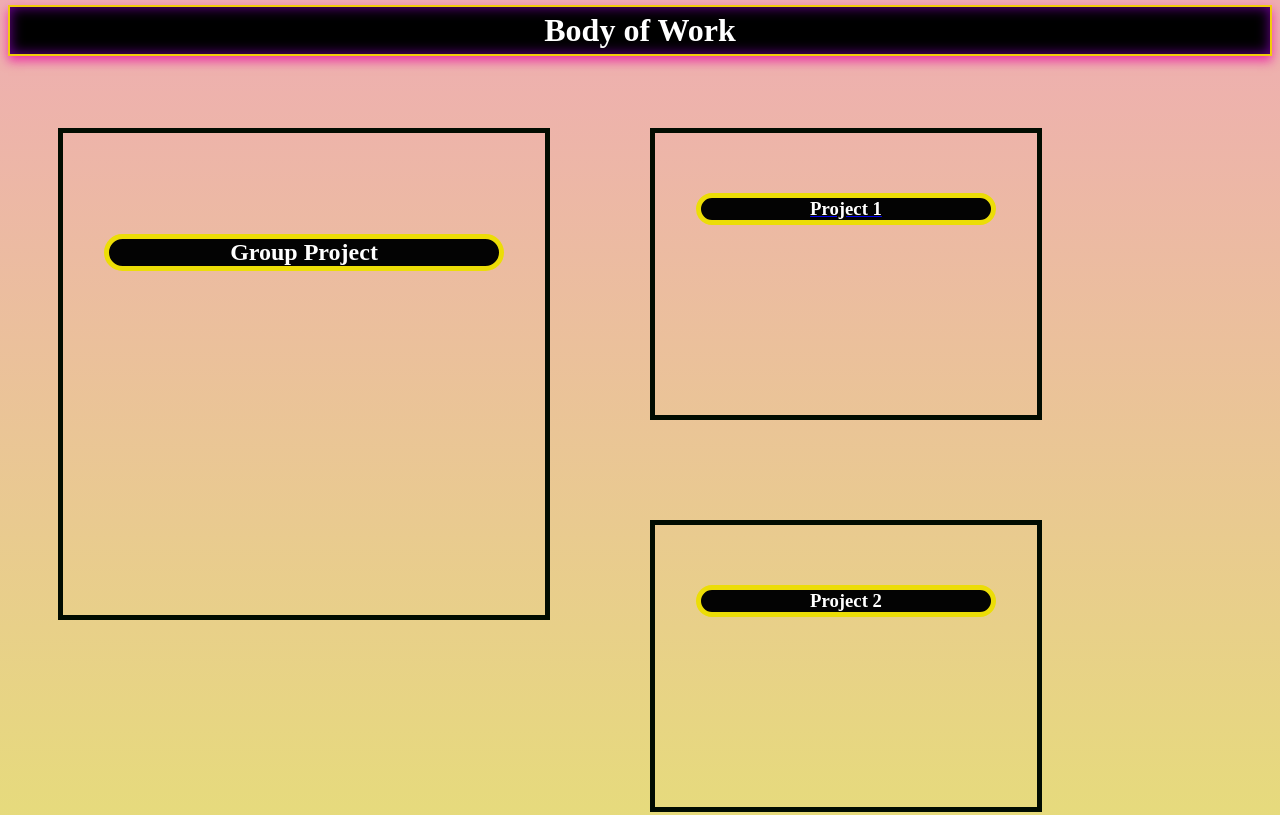
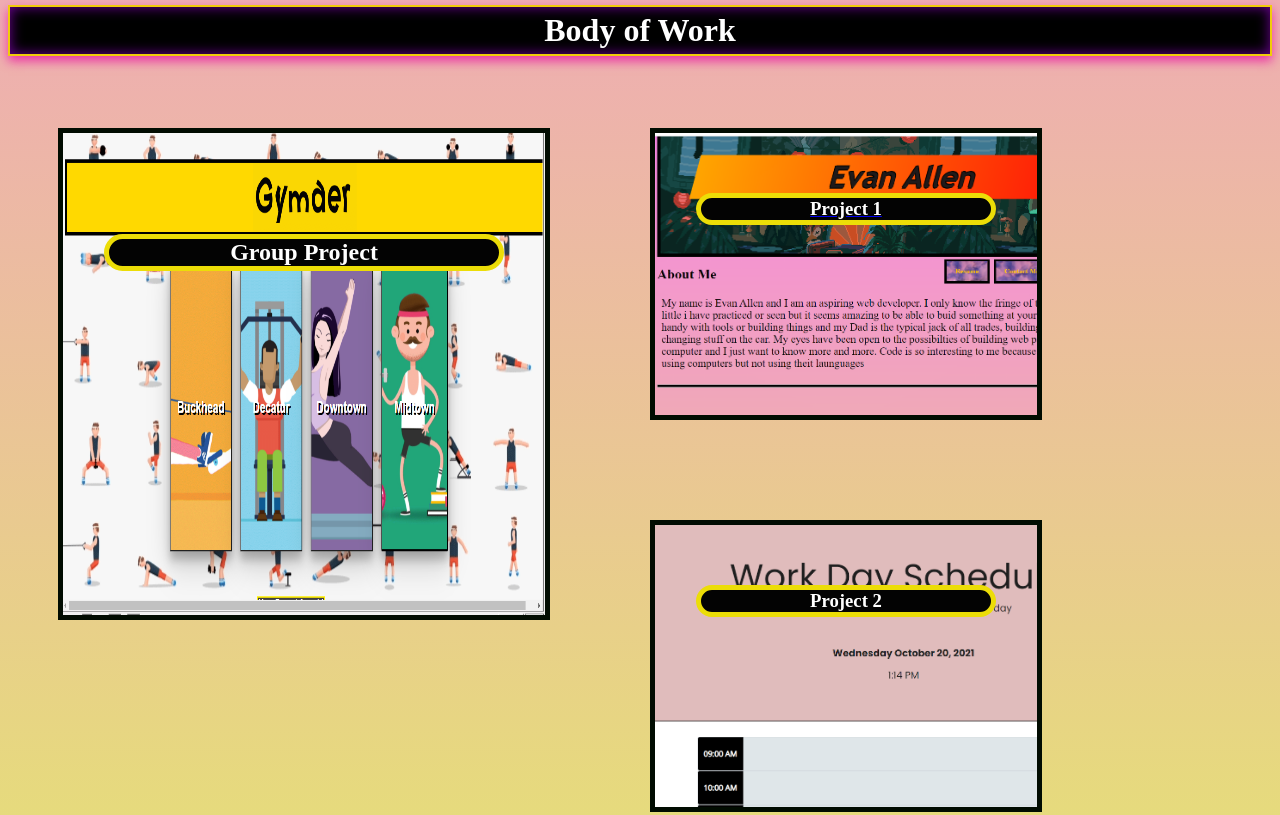
Before and after one commit to Atalien145/Updated-Portfolio, a plain HTML site: page index.html in a window 1280 px wide. Shown: the part 800-1615 px from the top of the page. Drawn offline with Linux system fonts and the light colour scheme; the site is published under a folder, as on GitHub Pages, so addresses that start at the root find nothing.

Commit message:
Adding the right links for the pics and gifs to work this time

```diff
--- a/style.css
+++ b/style.css
@@ -39,7 +39,7 @@ html,body {
 }
 
 .section1 {
-    background-image: url(/img/gymderPic.png);
+    background-image: url(./img/gymderPic.png);
     background-size: 100% 100%;
     background-repeat: no-repeat;
     width: 400px;
@@ -94,7 +94,7 @@ section {
 }
 
 .section2 {
-    background-image: url(/img/portfolio.jpg.png);
+    background-image: url(./img/portfolio.jpg.png);
     background-repeat: no-repeat;
     background-size: 500px;
     border: 5px solid rgb(1, 12, 1);
@@ -108,7 +108,7 @@ section {
 }
 
 .section3 {
-    background-image: url(/img/schedulerpic.png);
+    background-image: url(./img/schedulerpic.png);
     background-repeat: no-repeat;
     background-size: 500px;
     width: 300px;
@@ -164,7 +164,7 @@ section {
 }
 
 .section3:hover {
-    background-image: url(/img/scheduler-gif3.gif);
+    background-image: url(./img/scheduler-gif3.gif);
     background-size: 100% 100%;
     opacity: .7;
     cursor: pointer;
@@ -175,7 +175,7 @@ section {
 
 .section2:hover {
     opacity: .7777;
-    background-image: url(/img/original-portfolio.gif);
+    background-image: url(./img/original-portfolio.gif);
     background-size: 100% 100%;
     cursor: pointer;
     box-shadow: inset 0px 0px 13px rgb(170, 4, 236), 0 0 20px rgb(196, 6, 243);
@@ -186,7 +186,7 @@ section {
 
 
 .section1:hover {
-    background-image: url(/img/gymder-projectGIF2.gif);
+    background-image: url(./img/gymder-projectGIF2.gif);
     background-size: 100% 100%;
     opacity: .85;
     cursor: pointer;
```
